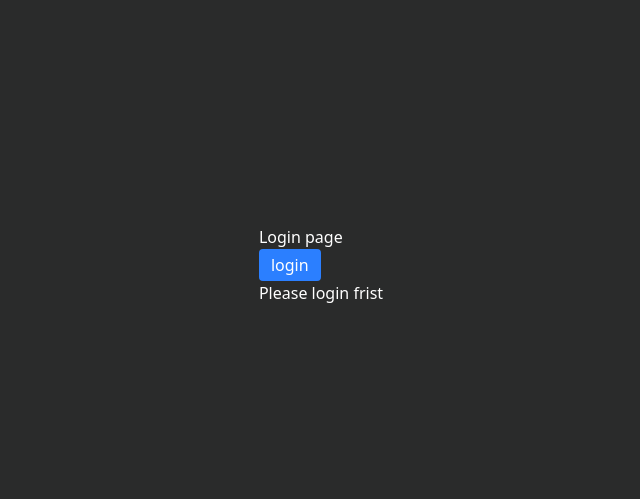
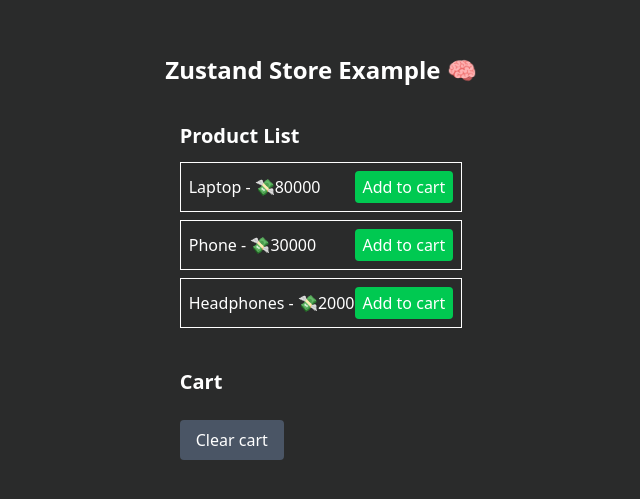
Before and after one commit to irfanbaig7/ReactAgain_2.0, a React (Vite) app: page / in a window 1280 px wide. Shown: the part 135-634 px from the top of the page, without its empty margins (319-959 px from the left). Built offline with nearby package versions, Linux system fonts and the light colour scheme.

Commit message:
learn about zustand with examples

```diff
--- a/package.json
+++ b/package.json
@@ -13,7 +13,8 @@
     "@tailwindcss/vite": "^4.1.14",
     "react": "^19.1.1",
     "react-dom": "^19.1.1",
-    "tailwindcss": "^4.1.14"
+    "tailwindcss": "^4.1.14",
+    "zustand": "^5.0.8"
   },
   "devDependencies": {
     "@eslint/js": "^9.36.0",
--- /dev/null
+++ b/src/03_Zustand/Zustandd.jsx
@@ -0,0 +1,17 @@
+import React from 'react'
+import ProductList from './products/ProductList'
+import Cart from './products/Cart'
+
+const Zustandd = () => {
+  return (
+    <div className="p-6">
+      <h1 className="text-2xl font-bold text-center mb-5">
+        Zustand Store Example 🧠
+      </h1>
+      <ProductList />
+      <Cart />
+    </div>
+  )
+}
+
+export default Zustandd
--- /dev/null
+++ b/src/03_Zustand/products/Cart.jsx
@@ -0,0 +1,33 @@
+import React from 'react'
+import { useCartStore } from './useCartStore'
+
+const Cart = () => {
+
+    const { cart, removeItem, clearCart } = useCartStore()
+
+    if (cart.lenght === 0) {
+        return <p className='text-center mt-10'>Cart is empty</p>
+    }
+
+  return (
+    <div className='p-4'>
+        <h2 className='text-xl font-bold mb-3'>Cart</h2>
+        {cart.map((item) => (
+            <div key={item.id} className='border p-2 mb-2 flex justify-between items-center'>
+                <div>
+                    {item.name} - 💸{item.price}
+                </div>
+                <button onClick={() => removeItem(item.id)} className="bg-red-500 text-white px-2 py-1 rounded">
+                    Remove
+                </button>
+            </div>
+        ))}
+
+        <button onClick={clearCart} className="bg-gray-600 text-white px-4 py-2 mt-3 rounded">
+            Clear cart
+        </button>
+    </div>
+  )
+}
+
+export default Cart
--- /dev/null
+++ b/src/03_Zustand/products/ProductList.jsx
@@ -0,0 +1,32 @@
+import React from 'react'
+import { useCartStore } from './useCartStore'
+
+const ProductList = () => {
+
+    const addItme = useCartStore((state) => state.addItem)
+
+    const products = [
+        { id: 1, name: "Laptop", price: 80000 },
+        { id: 2, name: "Phone", price: 30000 },
+        { id: 3, name: "Headphones", price: 2000 },
+    ];
+
+
+    return (
+        <div className='p-4'>
+            <h2 className='text-xl font-bold mb-3'>Product List</h2>
+            {products.map((p) => (
+                <div key={p.id} className="border p-2 mb-2 flex justify-between items-center">
+                    <div>
+                        {p.name} - 💸{p.price}
+                    </div>
+                    <button onClick={() => addItme({ ...p, id: Date.now()})} className="bg-green-500 text-white px-2 py-1 rounded">
+                        Add to cart
+                    </button>
+                </div>
+            ))}
+        </div>
+    )
+}
+
+export default ProductList
--- /dev/null
+++ b/src/03_Zustand/products/useCartStore.js
@@ -0,0 +1,23 @@
+import { create } from "zustand";
+
+export const useCartStore = create((set) => ({
+  // empty cart array
+  cart: [],
+
+  // add item
+  addItem: (item) => set( (state) => ({
+    cart: [...state.cart, item]
+  }) ),
+
+
+  // remove item
+  removeItem: (id) =>
+  set( (state) => ({
+    cart: state.cart.filter((item) => item.id !== id),
+  }) ),
+
+
+  // clear cart
+  clearCart: () => set({ cart: [] })
+
+}))
--- a/src/App.jsx
+++ b/src/App.jsx
@@ -5,6 +5,7 @@ import { CounterProvider } from './02_useReduAndContextApi/GlobalCounter/Counter
 import { AuthContextprovider } from './02_useReduAndContextApi/Authenctication/AuthContext'
 import Loing from './02_useReduAndContextApi/Authenctication/Loing'
 import Profile from './02_useReduAndContextApi/Authenctication/Profile'
+import Zustandd from './03_Zustand/Zustandd'
 
 const App = () => {
   return (
@@ -19,10 +20,14 @@ const App = () => {
         <UseReduAndContext />
       </CounterProvider> */}
 
-      <AuthContextprovider>
+      {/* <AuthContextprovider>
         <Loing />
         <Profile />
-      </AuthContextprovider>
+      </AuthContextprovider> */}
+
+
+      {/* 03 Zustand */}
+      <Zustandd />
 
     </>
   )
```
Also changed, not shown: 1 other file (tests, documents, lock files or other folders).
